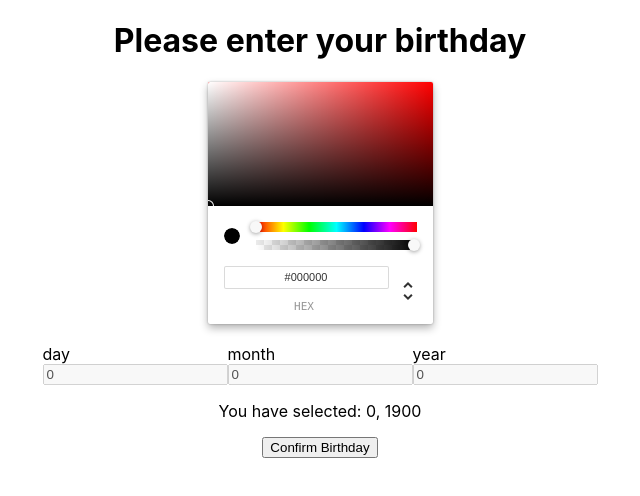
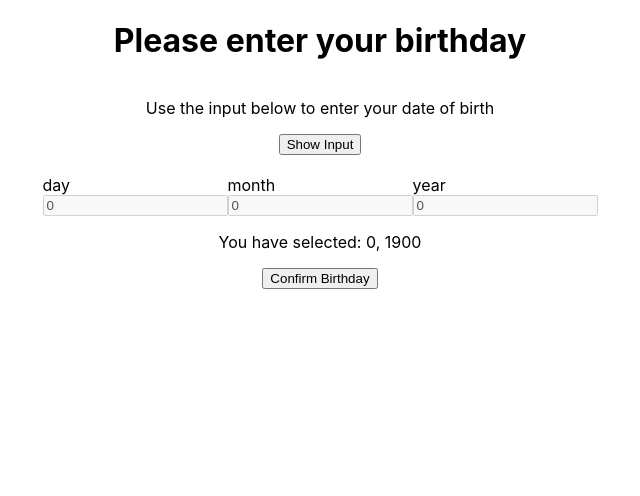
Before and after one commit to CD-Mackay/bad_ui_battles, a React (Create React App) app in the folder color-picker/: page / in a window 1280 px wide. Shown: the top 496 px of the page, without its empty margins (320-960 px from the left). Built offline with nearby package versions, Linux system fonts and the light colour scheme.

Commit message:
add button to hide/show input

```diff
--- a/color-picker/src/App.js
+++ b/color-picker/src/App.js
@@ -6,6 +6,7 @@ import { showMonth, showYear } from "./helpers/helpers";
 function App() {
   const [color, setColor] = useState({ r: 0, g: 0, b: 0 });
   const [date, setDate] = useState({ day: 0, month: 0, year: 0 });
+  const [showPicker, setShowPicker] = useState(false);
 
   const handleChangeColor = (colour) => {
     setColor({ r: colour.rgb.r, g: colour.rgb.g, b: colour.rgb.b });
@@ -25,7 +26,9 @@ function App() {
   return (
     <div className="App">
       <h1>Please enter your birthday</h1>
-      <ChromePicker onChangeComplete={handleChangeColor} color={color} />
+      <p>Use the input below to enter your date of birth</p>
+      <button onClick={() => setShowPicker(true)}>Show Input</button>
+      {showPicker && <ChromePicker onChangeComplete={handleChangeColor} color={color} />}
       <br></br>
       <div className="wrapper">
         <div className="input-wrapper">
```
